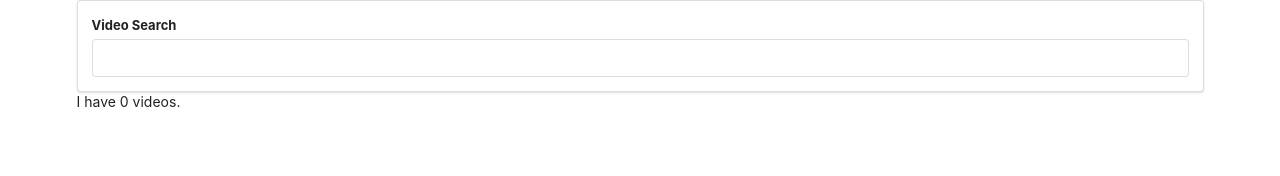
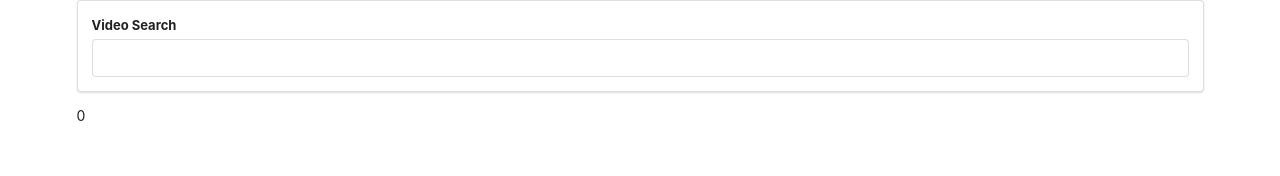
Before and after one commit to yasithWimukthi/youtube-browser-react, a React (Create React App) app: page / in a window 1280 px wide. Shown: the top 176 px of the page. Built offline with nearby package versions, Linux system fonts and the light colour scheme.

Commit message:
Implement VideoList component

```diff
--- a/src/App.js
+++ b/src/App.js
@@ -1,6 +1,7 @@
 import React, { Component } from 'react';
 import SearchBar from './components/SearchBar/SearchBar';
 import youtube from './apis/youtube';
+import VideoList from './components/VideoList/VideoList';
 
 export default class App extends Component {
 
@@ -26,7 +27,7 @@ export default class App extends Component {
     return (
       <div className="ui container">
         <SearchBar onFormSubmit={this.onTermSubmit}/>
-        I have {this.state.videos.length} videos.
+        <VideoList videos={this.state.videos}/>
       </div>
     )
   }
--- /dev/null
+++ b/src/components/VideoList/VideoList.js
@@ -0,0 +1,11 @@
+import React from 'react';
+
+const VideoList = (props) => {
+    return (
+        <div>
+            {props.videos.length}
+        </div>
+    )
+}
+
+export default VideoList;
```
Also changed, not shown: 1 other file (tests, documents, lock files or other folders).
